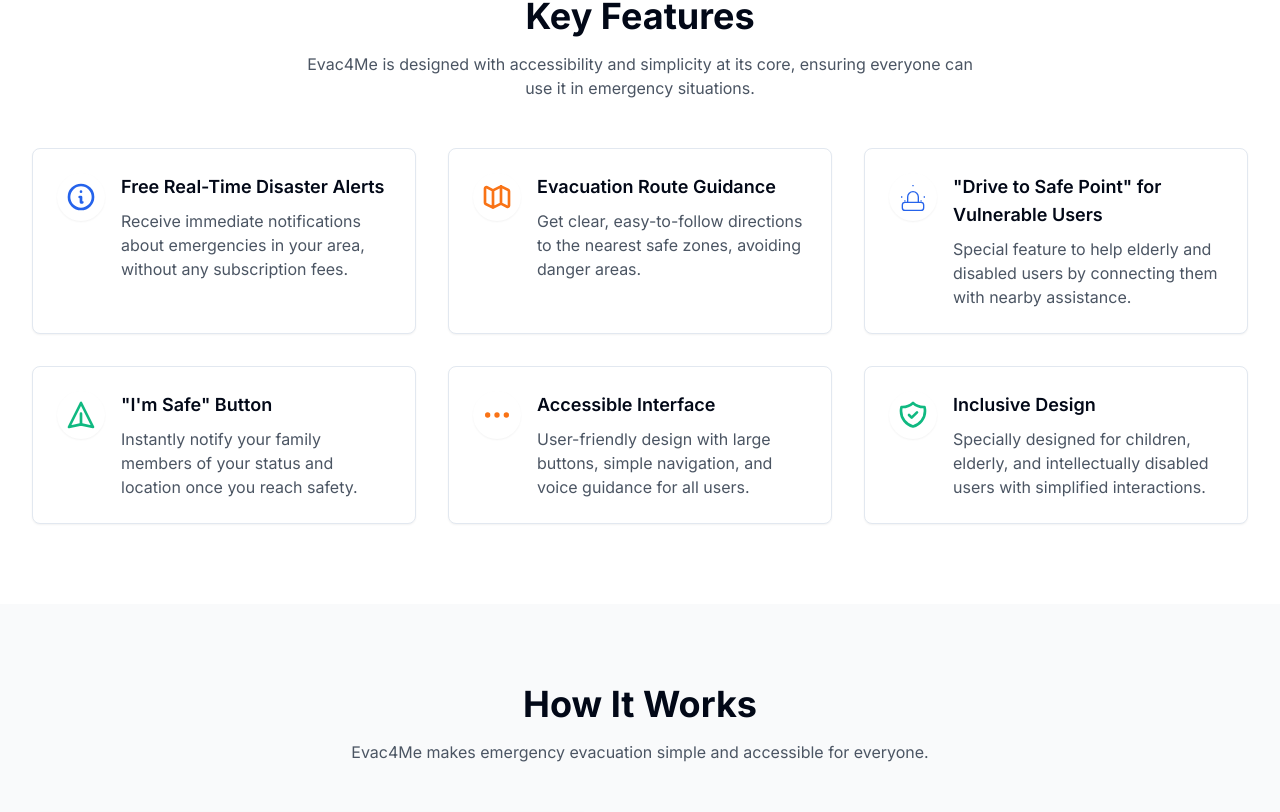
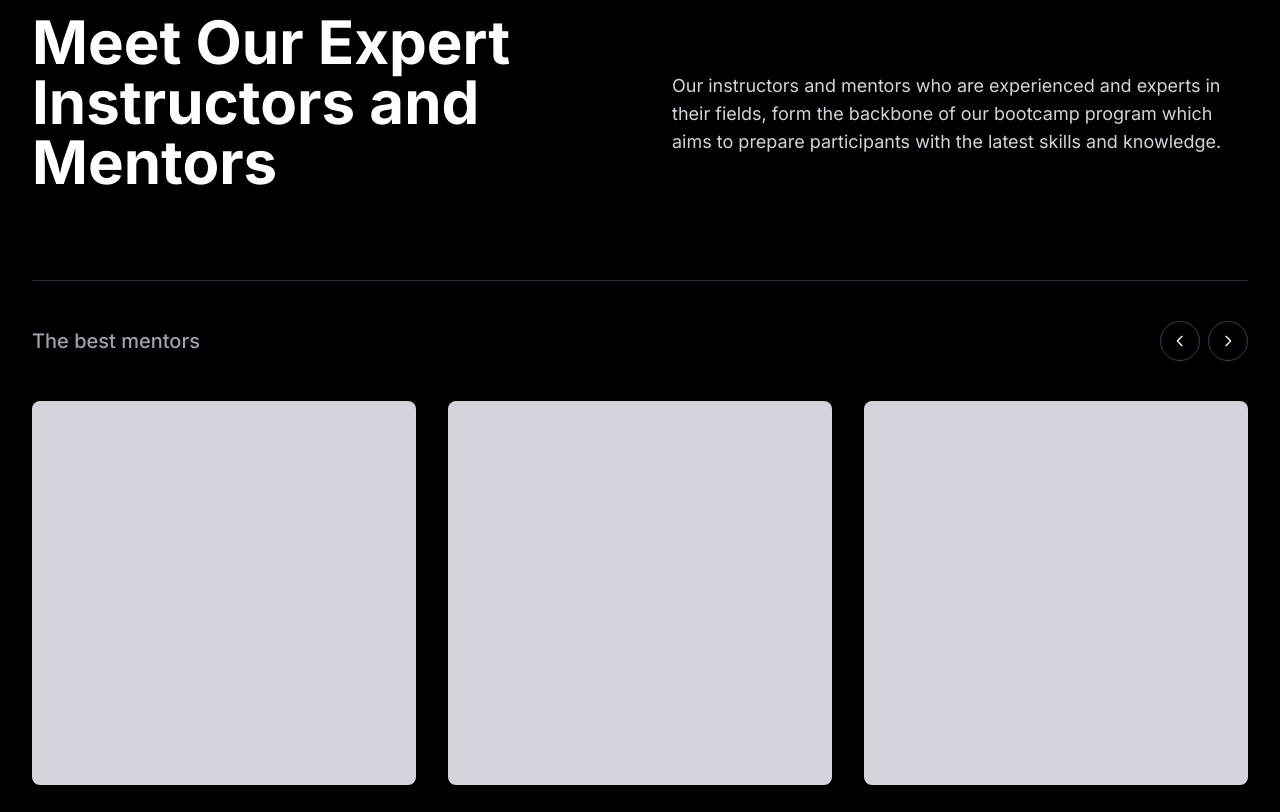
Before and after one commit to muhammadh4mza/evac_4_me, a React (Vite) app: page / in a window 1280 px wide. Shown: the part 1513-2325 px from the top of the page. Built offline with nearby package versions, Linux system fonts and the light colour scheme.

Commit message:
Refactor: Implement Key Features section
Implement the Key Features section based on the provided image.

```diff
--- a/src/components/FeaturesSection.tsx
+++ b/src/components/FeaturesSection.tsx
@@ -1,86 +1,69 @@
 
 import React from 'react';
 import { Card } from "@/components/ui/card";
+import { Separator } from "@/components/ui/separator";
+import { Button } from "@/components/ui/button";
 
 const features = [
   {
-    icon: (
-      <svg xmlns="http://www.w3.org/2000/svg" className="h-8 w-8 text-evac-blue" fill="none" viewBox="0 0 24 24" stroke="currentColor">
-        <path strokeLinecap="round" strokeLinejoin="round" strokeWidth={2} d="M13 16h-1v-4h-1m1-4h.01M21 12a9 9 0 11-18 0 9 9 0 0118 0z" />
-      </svg>
-    ),
-    title: "Free Real-Time Disaster Alerts",
-    description: "Receive immediate notifications about emergencies in your area, without any subscription fees."
+    name: "Ruben Hox",
+    description: "Instant notification with critical information when a disaster is detected in your area."
   },
   {
-    icon: (
-      <svg xmlns="http://www.w3.org/2000/svg" className="h-8 w-8 text-evac-orange" fill="none" viewBox="0 0 24 24" stroke="currentColor">
-        <path strokeLinecap="round" strokeLinejoin="round" strokeWidth={2} d="M9 20l-5.447-2.724A1 1 0 013 16.382V5.618a1 1 0 011.447-.894L9 7m0 13l6-3m-6 3V7m6 10l4.553 2.276A1 1 0 0021 18.382V7.618a1 1 0 00-.553-.894L15 4m0 13V4m0 0L9 7" />
-      </svg>
-    ),
-    title: "Evacuation Route Guidance",
-    description: "Get clear, easy-to-follow directions to the nearest safe zones, avoiding danger areas."
+    name: "Rakibul Hasan",
+    description: "Clear directions to the nearest safe zones, avoiding danger areas based on real-time data."
   },
   {
-    icon: (
-      <svg xmlns="http://www.w3.org/2000/svg" className="h-8 w-8 text-evac-blue" fill="none" viewBox="0 0 24 24" stroke="currentColor">
-        <path d="M8 16v-4a4 4 0 0 1 8 0v4" />
-        <path d="M3 12h1m8-9v1m8 8h1m-15.4 2.6 .7.7m12.1-.7-.7.7" />
-        <rect width="16" height="6" x="4" y="16" rx="2" />
-      </svg>
-    ),
-    title: "\"Drive to Safe Point\" for Vulnerable Users",
-    description: "Special feature to help elderly and disabled users by connecting them with nearby assistance."
-  },
-  {
-    icon: (
-      <svg xmlns="http://www.w3.org/2000/svg" className="h-8 w-8 text-evac-green" fill="none" viewBox="0 0 24 24" stroke="currentColor">
-        <path strokeLinecap="round" strokeLinejoin="round" strokeWidth={2} d="M12 19l9 2-9-18-9 18 9-2zm0 0v-8" />
-      </svg>
-    ),
-    title: "\"I'm Safe\" Button",
-    description: "Instantly notify your family members of your status and location once you reach safety."
-  },
-  {
-    icon: (
-      <svg xmlns="http://www.w3.org/2000/svg" className="h-8 w-8 text-evac-orange" fill="none" viewBox="0 0 24 24" stroke="currentColor">
-        <path strokeLinecap="round" strokeLinejoin="round" strokeWidth={2} d="M5 12h.01M12 12h.01M19 12h.01M6 12a1 1 0 11-2 0 1 1 0 012 0zm7 0a1 1 0 11-2 0 1 1 0 012 0zm7 0a1 1 0 11-2 0 1 1 0 012 0z" />
-      </svg>
-    ),
-    title: "Accessible Interface",
-    description: "User-friendly design with large buttons, simple navigation, and voice guidance for all users."
-  },
-  {
-    icon: (
-      <svg xmlns="http://www.w3.org/2000/svg" className="h-8 w-8 text-evac-green" fill="none" viewBox="0 0 24 24" stroke="currentColor">
-        <path strokeLinecap="round" strokeLinejoin="round" strokeWidth={2} d="M9 12l2 2 4-4m5.618-4.016A11.955 11.955 0 0112 2.944a11.955 11.955 0 01-8.618 3.04A12.02 12.02 0 003 9c0 5.591 3.824 10.29 9 11.622 5.176-1.332 9-6.03 9-11.622 0-1.042-.133-2.052-.382-3.016z" />
-      </svg>
-    ),
-    title: "Inclusive Design",
-    description: "Specially designed for children, elderly, and intellectually disabled users with simplified interactions."
+    name: "Antonius",
+    description: "Special feature connects elderly and disabled users with nearby assistance for evacuation."
   }
 ];
 
 const FeaturesSection = () => {
   return (
-    <section id="features" className="py-20 scrolling-section">
+    <section id="features" className="py-24 bg-black text-white scrolling-section">
       <div className="container mx-auto px-4 sm:px-6 lg:px-8">
-        <h2 className="text-3xl md:text-4xl font-bold text-center mb-4">Key Features</h2>
-        <p className="text-center text-gray-600 mb-12 max-w-2xl mx-auto">
-          Evac4Me is designed with accessibility and simplicity at its core, ensuring everyone can use it in emergency situations.
-        </p>
+        <div className="grid grid-cols-1 lg:grid-cols-2 gap-16 mb-16">
+          <div>
+            <h2 className="text-4xl md:text-5xl lg:text-6xl font-bold mb-6 leading-tight">
+              Meet Our Expert Instructors and Mentors
+            </h2>
+          </div>
+
+          <div className="self-center">
+            <p className="text-gray-300 text-lg">
+              Our instructors and mentors who are experienced and experts in their fields,
+              form the backbone of our bootcamp program which aims to prepare participants
+              with the latest skills and knowledge.
+            </p>
+          </div>
+        </div>
+
+        <Separator className="bg-gray-800 mb-10" />
+
+        <div className="mb-10 flex justify-between items-center">
+          <h3 className="text-xl font-medium text-gray-400">The best mentors</h3>
+          <div className="flex gap-2">
+            <Button variant="outline" size="icon" className="rounded-full border-gray-700 bg-transparent text-white hover:bg-gray-800">
+              <svg xmlns="http://www.w3.org/2000/svg" className="h-5 w-5" fill="none" viewBox="0 0 24 24" stroke="currentColor">
+                <path strokeLinecap="round" strokeLinejoin="round" strokeWidth={2} d="M15 19l-7-7 7-7" />
+              </svg>
+            </Button>
+            <Button variant="outline" size="icon" className="rounded-full border-gray-700 bg-transparent text-white hover:bg-gray-800">
+              <svg xmlns="http://www.w3.org/2000/svg" className="h-5 w-5" fill="none" viewBox="0 0 24 24" stroke="currentColor">
+                <path strokeLinecap="round" strokeLinejoin="round" strokeWidth={2} d="M9 5l7 7-7 7" />
+              </svg>
+            </Button>
+          </div>
+        </div>
 
         <div className="grid grid-cols-1 md:grid-cols-2 lg:grid-cols-3 gap-8">
           {features.map((feature, index) => (
-            <Card key={index} className="feature-card">
-              <div className="flex items-start space-x-4">
-                <div className="flex-shrink-0 p-2 bg-white rounded-full shadow-sm">{feature.icon}</div>
-                <div>
-                  <h3 className="font-semibold text-lg mb-2">{feature.title}</h3>
-                  <p className="text-gray-600">{feature.description}</p>
-                </div>
-              </div>
-            </Card>
+            <div key={index} className="flex flex-col">
+              <div className="bg-gray-300 aspect-square rounded-lg mb-6"></div>
+              <h3 className="text-2xl font-semibold mb-3">{feature.name}</h3>
+              <p className="text-gray-400">{feature.description}</p>
+            </div>
           ))}
         </div>
       </div>
```
Also changed, not shown: src/App.css (+17 -0 lines).
